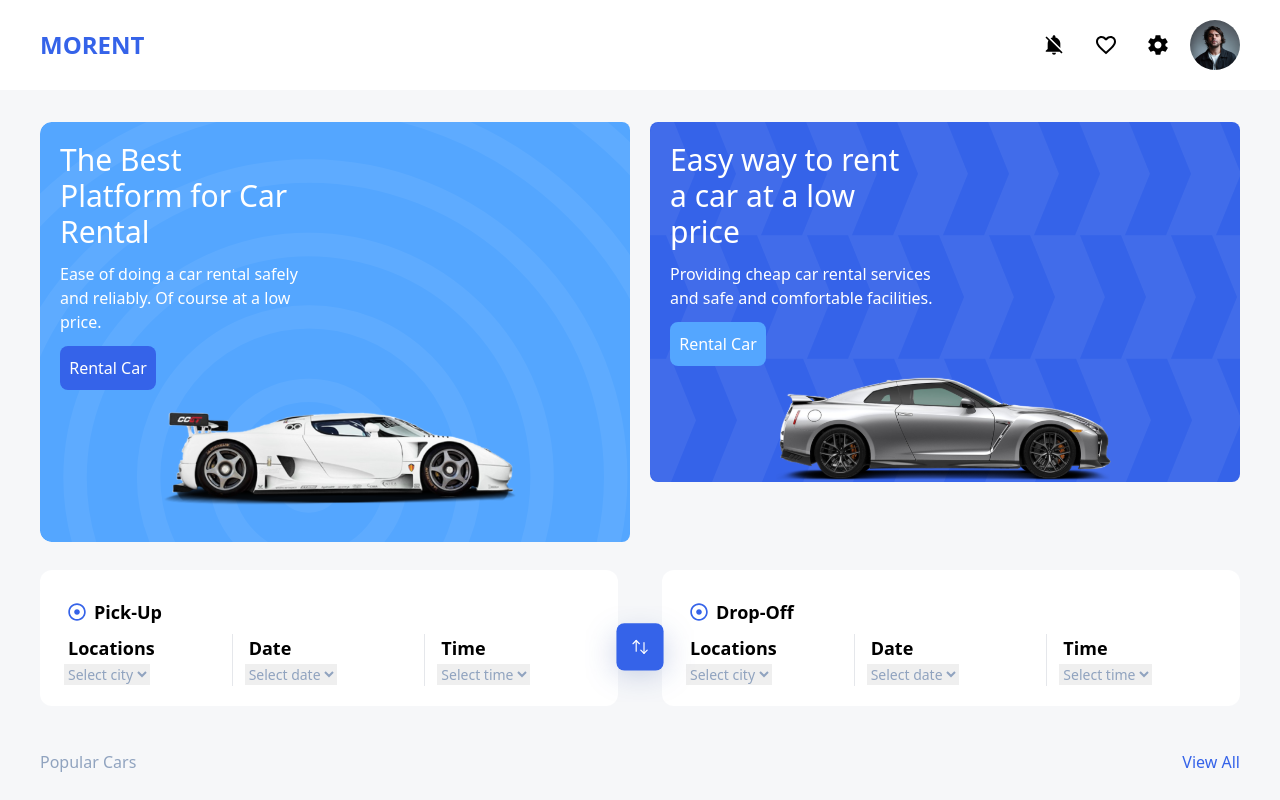
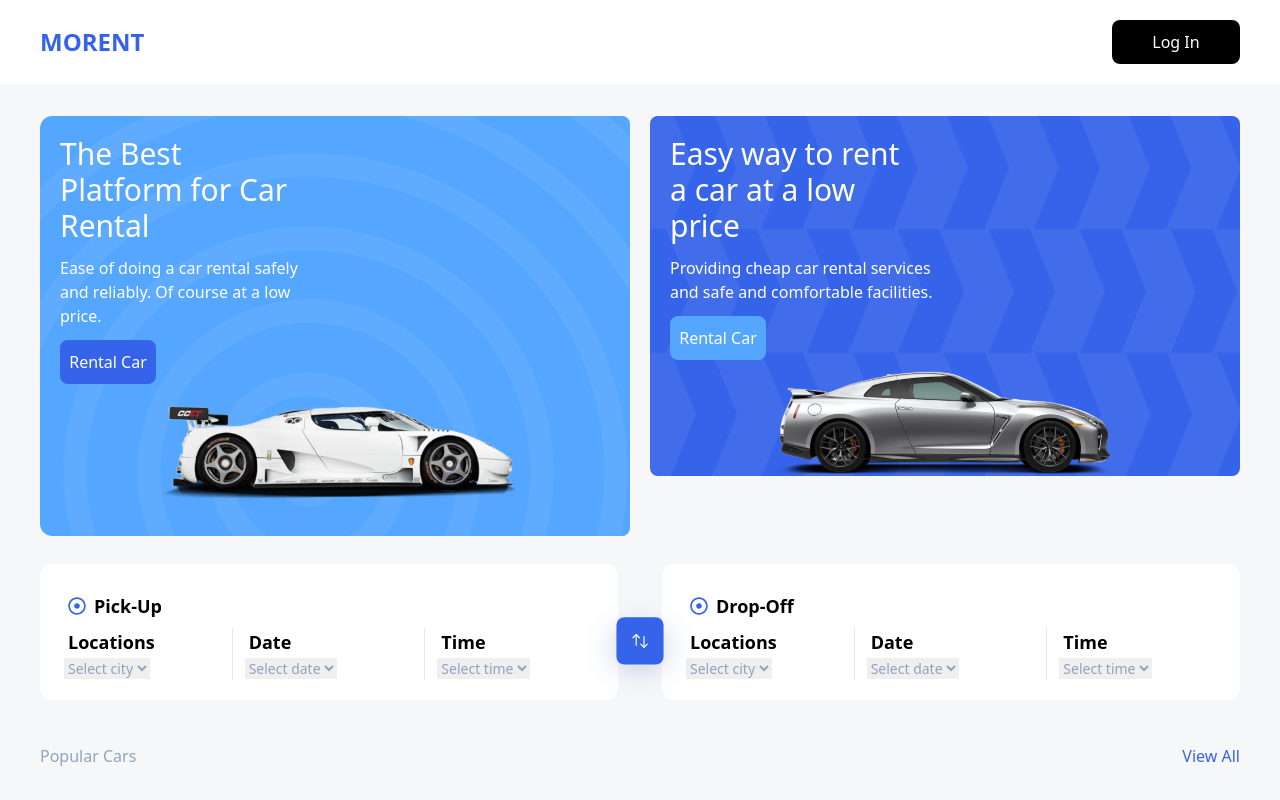
Before and after one commit to ForJessicaSake/Car-Rental, a Next.js app: page / in a window 1280 px wide. Shown: the top 800 px of the page. Built offline with nearby package versions, Linux system fonts and the light colour scheme; no server answers; the database is empty.

Commit message:
feat: details page

```diff
--- a/components/Navbar/Navbar.tsx
+++ b/components/Navbar/Navbar.tsx
@@ -3,6 +3,8 @@ import Image from "next/image";
 import { MdOutlineFavoriteBorder } from "react-icons/md";
 import { IoMdNotificationsOff, IoMdSettings } from "react-icons/io";
 import { BsSearch } from "react-icons/bs";
+import Link from "next/link";
+import Button from "../Micro/button/Button";
 
 const Navbar = () => {
   const inputRef = React.useRef<HTMLInputElement | null>(null);
@@ -14,22 +16,16 @@ const Navbar = () => {
   return (
     <nav className=" w-full mx-auto container px-5 lg:px-10 py-5">
       <div className="flex justify-between items-center">
-        <h2 className="text-primary text-2xl font-bold">MORENT</h2>
+        <Link href="/">
+          <h2 className="text-primary text-2xl font-bold">MORENT</h2>
+        </Link>
 
         <div className="flex space-x-5 items-center cursor-pointer">
-          <div className="space-x-7 text-2xl hidden lg:flex">
-            <IoMdNotificationsOff />
-            <MdOutlineFavoriteBorder />
-            <IoMdSettings />
+          <div>
+            <Link href="/">
+              <Button className="w-32 bg-black">Log In</Button>
+            </Link>
           </div>
-
-          <Image
-            src="/assets/navbar/avatar.svg"
-            alt=""
-            width={50}
-            height={50}
-            className="cursor-pointer"
-          />
         </div>
       </div>
     </nav>
--- a/tailwind.config.js
+++ b/tailwind.config.js
@@ -9,8 +9,8 @@ module.exports = {
     extend: {
       colors: {
         primary: "#3563E9",
+        secondary: "#54A6FF",
         text: "#90A3BF",
-
       },
     },
   },
```
